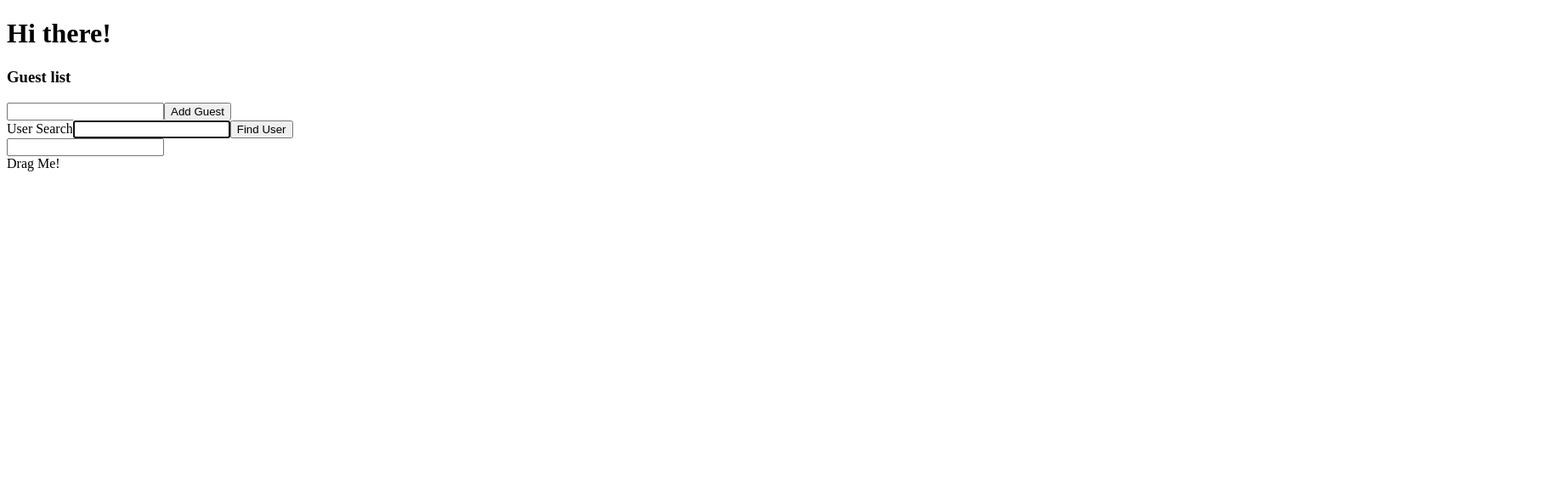
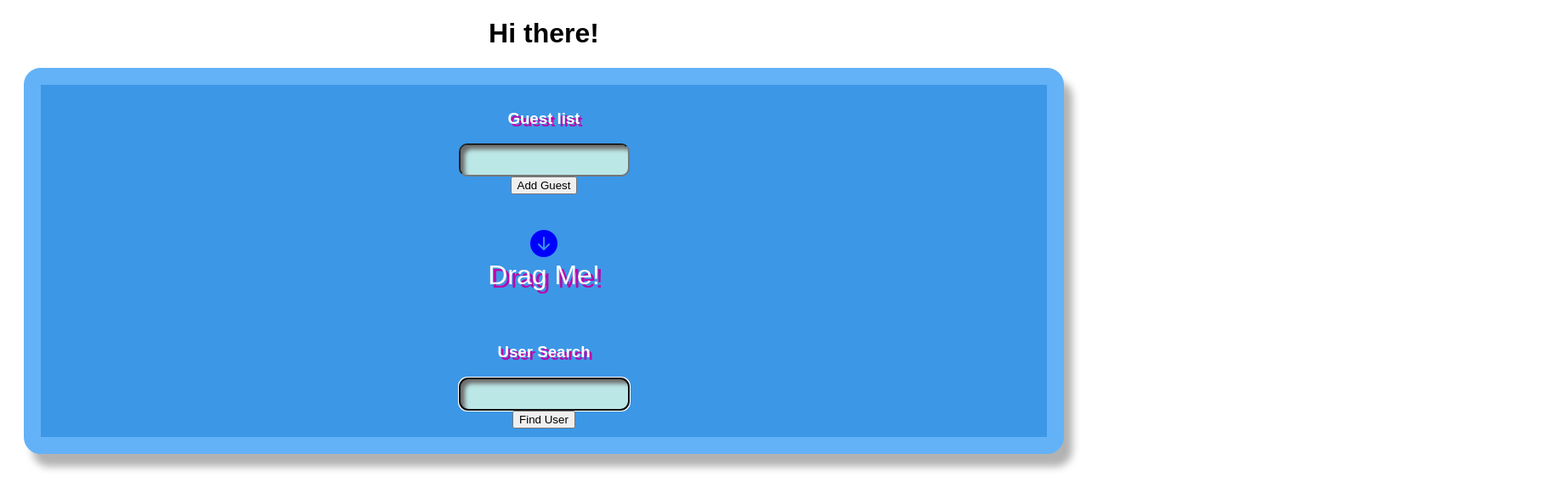
Before and after one commit to immatte/Typescript-App, a React (Create React App) app: page / in a window 1280 px wide. Shown: the top 594 px of the page at 85% size, 1824 px wide, since content can reach past the window. Built offline with nearby package versions, Linux system fonts and the light colour scheme.

Commit message:
CSS update

```diff
--- a/package.json
+++ b/package.json
@@ -10,6 +10,7 @@
     "@types/node": "^16.18.43",
     "@types/react": "^18.2.21",
     "@types/react-dom": "^18.2.7",
+    "bootstrap": "^5.3.1",
     "react": "^18.2.0",
     "react-dom": "^18.2.0",
     "react-scripts": "5.0.1",
--- a/public/index.html
+++ b/public/index.html
@@ -25,6 +25,7 @@
       Learn how to configure a non-root public URL by running `npm run build`.
     -->
     <title>React App</title>
+    <link rel="stylesheet" href="https://cdn.jsdelivr.net/npm/bootstrap-icons@1.8.3/font/bootstrap-icons.css">
   </head>
   <body>
     <noscript>You need to enable JavaScript to run this app.</noscript>
--- a/src/events/EventComponent.tsx
+++ b/src/events/EventComponent.tsx
@@ -7,8 +7,9 @@ const EventComponent: React.FC = () => {
         console.log("I'm being dragged")
     }
     return(
-        <div>
-            <input onChange={onChange}/>
+        <div className="DragMe">
+            {/* <input onChange={onChange}/> */}
+            <i className="bi bi-arrow-down-circle-fill"></i>
             <div draggable onDragStart={onDragStart}>Drag Me!</div>
         </div>
     );
--- /dev/null
+++ b/src/index.css
@@ -0,0 +1,51 @@
+.App{
+    text-align: center;
+    font-family: Arial, Helvetica, sans-serif;
+    margin: 20px;
+    /* text-transform: uppercase; */
+
+}
+
+.SearchPannel{
+    border: 20px solid rgb(99, 178, 247);
+    background-color: rgb(60, 151, 231);
+    border-radius: 20px;
+    color: white;
+    text-shadow: 3px 3px #bb07a9;
+    box-shadow: 10px 15px 10px rgb(179, 178, 178);
+
+}
+
+
+input{
+    padding: 10px;
+    border-radius: 10px;
+    background-color: rgb(188, 231, 231);
+    box-shadow: inset 5px 5px 5px rgb(108, 108, 108);
+}
+
+button{
+    font-family: Arial, Helvetica, sans-serif;
+}
+
+.GuestList{
+    padding: 10px;
+}
+
+.UserSearch{
+    padding: 10px;
+}
+
+.DragMe{
+    padding: 50px;
+    scale: 200%;
+    text-shadow: 2px 2px #bb07a9;
+    overflow: hidden;
+}
+
+.bi-arrow-down-circle-fill{
+    text-shadow:none;
+    color: blue;
+
+
+}
--- a/src/index.tsx
+++ b/src/index.tsx
@@ -3,14 +3,19 @@ import GuestList from "./state/Guest.list";
 // import UserSearch from "./state/UserSearch";
 import EventComponent from "./events/EventComponent";
 import UserSearch from "./refs/UserSearch";
+import './index.css';
 
 const App = () => {
-return (<div>
+return (
+<div className="App">
     <h1>Hi there!</h1>
-    <GuestList/>
-    <UserSearch/>
-    <EventComponent/>
-
+    <div className="SearchPannel">
+        <GuestList/>
+        <div>
+            <EventComponent/>
+        </div>
+        <UserSearch/>
+    </div>
 </div>
 );
 
--- a/src/refs/UserSearch.tsx
+++ b/src/refs/UserSearch.tsx
@@ -2,8 +2,8 @@ import { useState, useRef, useEffect} from "react";
 
 const users = [
     { name: 'Isabelle', age: 20 },
-    { name: 'Vicky', age: 20 },
-    { name: 'Maya', age: 20 }
+    { name: 'Vicky', age: 21 },
+    { name: 'Maya', age: 19 }
 ]
 
 const UserSearch: React.FC = () => {
@@ -29,16 +29,22 @@ const UserSearch: React.FC = () => {
 
     return (
 
-    <div>
-        User Search
+    <div className="UserSearch">
+        <h3>User Search</h3>
         <input
             ref={inputRef}
             value={name}
             onChange={e => setName(e.target.value)}/>
-        <button onClick={onClick}>Find User</button>
         <div>
-            {user && user.name}
-            {user && user.age}
+            <button onClick={onClick}>Find User</button>
+        </div>
+        <div>
+            <div>
+                {user && user.name}
+            </div>
+            <div>
+                {user && user.age}
+            </div>
         </div>
     </div>
 
--- a/src/state/Guest.list.tsx
+++ b/src/state/Guest.list.tsx
@@ -11,13 +11,15 @@ const GuestList: React.FC = () => {
     console.log(guests)
 
     return (
-        <div>
+        <div className="GuestList">
             <h3>Guest list</h3>
             <ul>
                 {guests.map(guest => <li key={guest}>{guest}</li>)}
             </ul>
             <input value={name} onChange={ (e) => setName(e.target.value)}/>
-            <button onClick={onClick}>Add Guest</button>
+            <div>
+                <button onClick={onClick}>Add Guest</button>
+            </div>
         </div>
         );
 };
--- a/src/state/UserSearch.tsx
+++ b/src/state/UserSearch.tsx
@@ -21,8 +21,8 @@ const UserSearch: React.FC = () => {
 
     return (
 
-    <div>
-        User Search
+    <div className="UserSearch">
+        <h3>User Search</h3>
         <input value={name} onChange={e => setName(e.target.value)}/>
         <button onClick={onClick}>Find User</button>
         <div>
```
Also changed, not shown: 1 other file (tests, documents, lock files or other folders).
